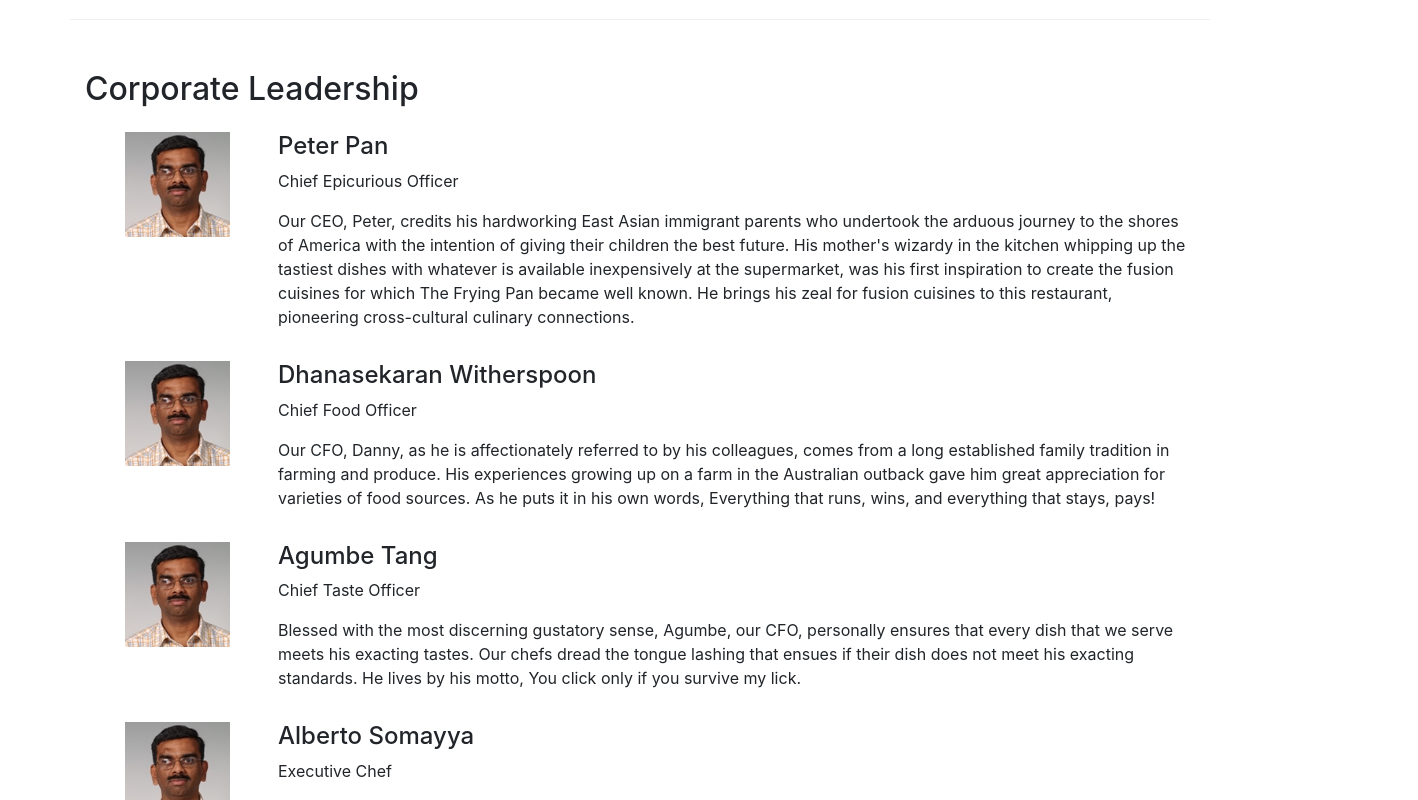
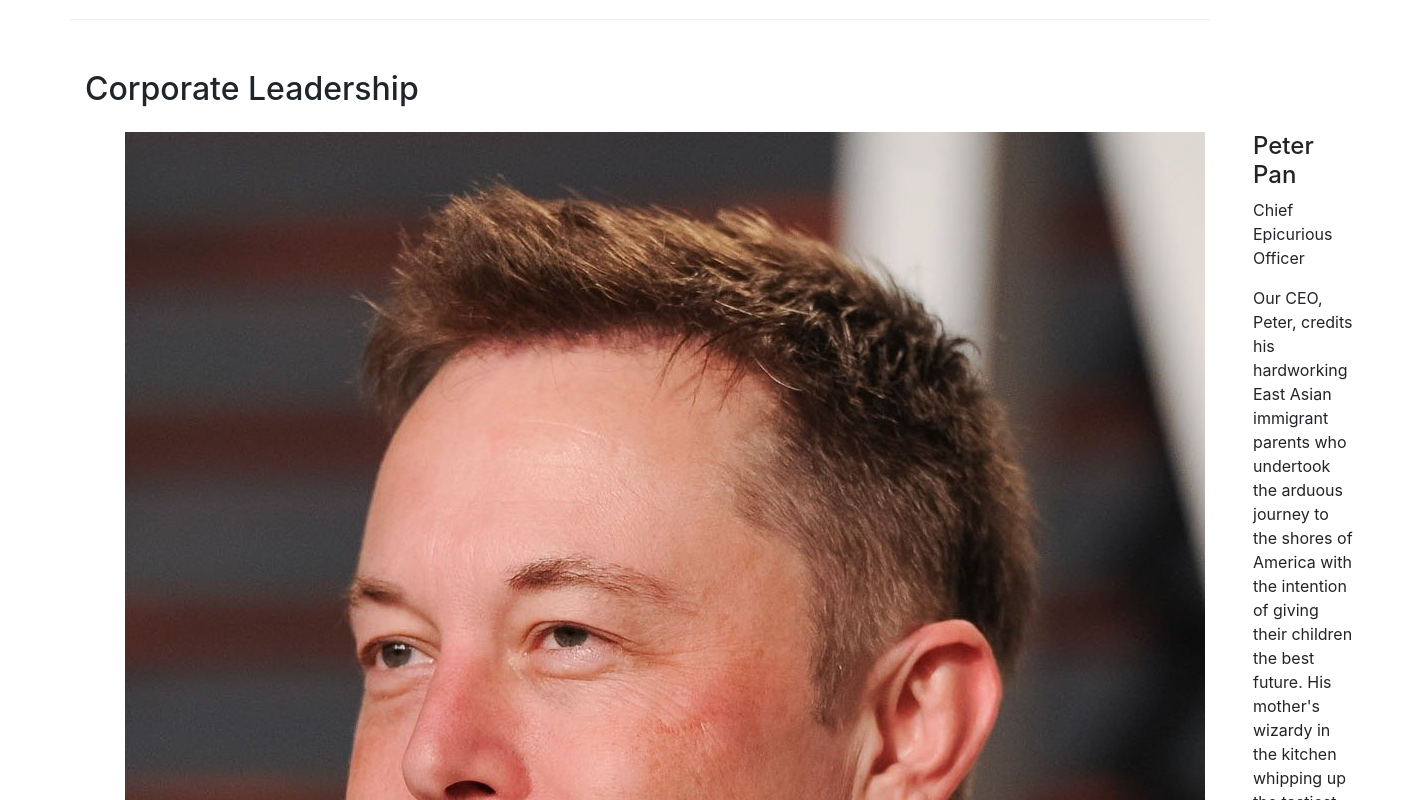
Before and after one commit to yvprashanth/reactbootstrap, a React (Create React App) app: page /aboutus in a window 1280 px wide. Shown: the part 980-1780 px from the top of the page, 1418 px wide, since content can reach past the window. Built offline with nearby package versions, Linux system fonts and the light colour scheme.

Commit message:
Small changes

```diff
--- a/src/shared/leaders.js
+++ b/src/shared/leaders.js
@@ -2,7 +2,7 @@ export const LEADERS = [
     {
       id: 0,
       name: 'Peter Pan',
-      image: '/assets/images/alberto.png',
+      image: '/assets/images/ElonMusk.jpg',
       designation: 'Chief Epicurious Officer',
       abbr: 'CEO',
       featured: false,
@@ -11,7 +11,7 @@ export const LEADERS = [
     {
       id: 1,
       name: 'Dhanasekaran Witherspoon',
-      image: '/assets/images/alberto.png',
+      image: '/assets/images/ElonMusk.jpg',
       designation: 'Chief Food Officer',
       abbr: 'CFO',
         featured: false,
@@ -20,7 +20,7 @@ export const LEADERS = [
     {
       id: 2,
       name: 'Agumbe Tang',
-      image: '/assets/images/alberto.png',
+      image: '/assets/images/ElonMusk.jpg',
       designation: 'Chief Taste Officer',
       abbr: 'CTO',
         featured: false,
@@ -29,7 +29,7 @@ export const LEADERS = [
     {
       id: 3,
       name: 'Alberto Somayya',
-      image: '/assets/images/alberto.png',
+      image: '/assets/images/ElonMusk.jpg',
       designation: 'Executive Chef',
       abbr: 'EC',
       featured: true,
```
Also changed, not shown: public/assets/images/ElonMusk.jpg (added), 1 other file (tests, documents, lock files or other folders).
